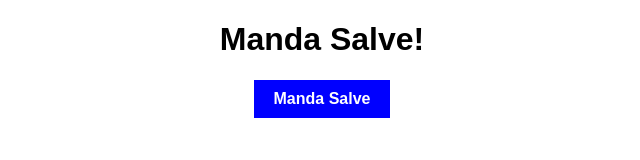
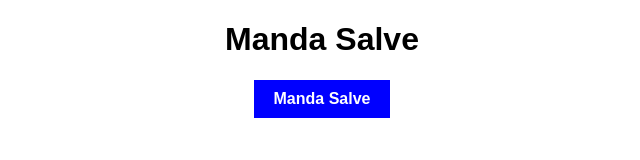
Before and after one commit to h1caro/mandasalve.github.io, a plain HTML site: page htmlmain.html in a window 1280 px wide. Shown: the full height of the page, 318-958 px from the left. Drawn offline with Linux system fonts and the light colour scheme.

Commit message:
Update htmlmain.html

```diff
--- a/htmlmain.html
+++ b/htmlmain.html
@@ -54,7 +54,7 @@
   </style>
 </head>
 <body>
-  <h1>Manda Salve!</h1>
+  <h1>Manda Salve</h1>
   <button class="button" onclick="mostrarPopup()">Manda Salve</button>
 
   <div class="popup" id="popup">
```
